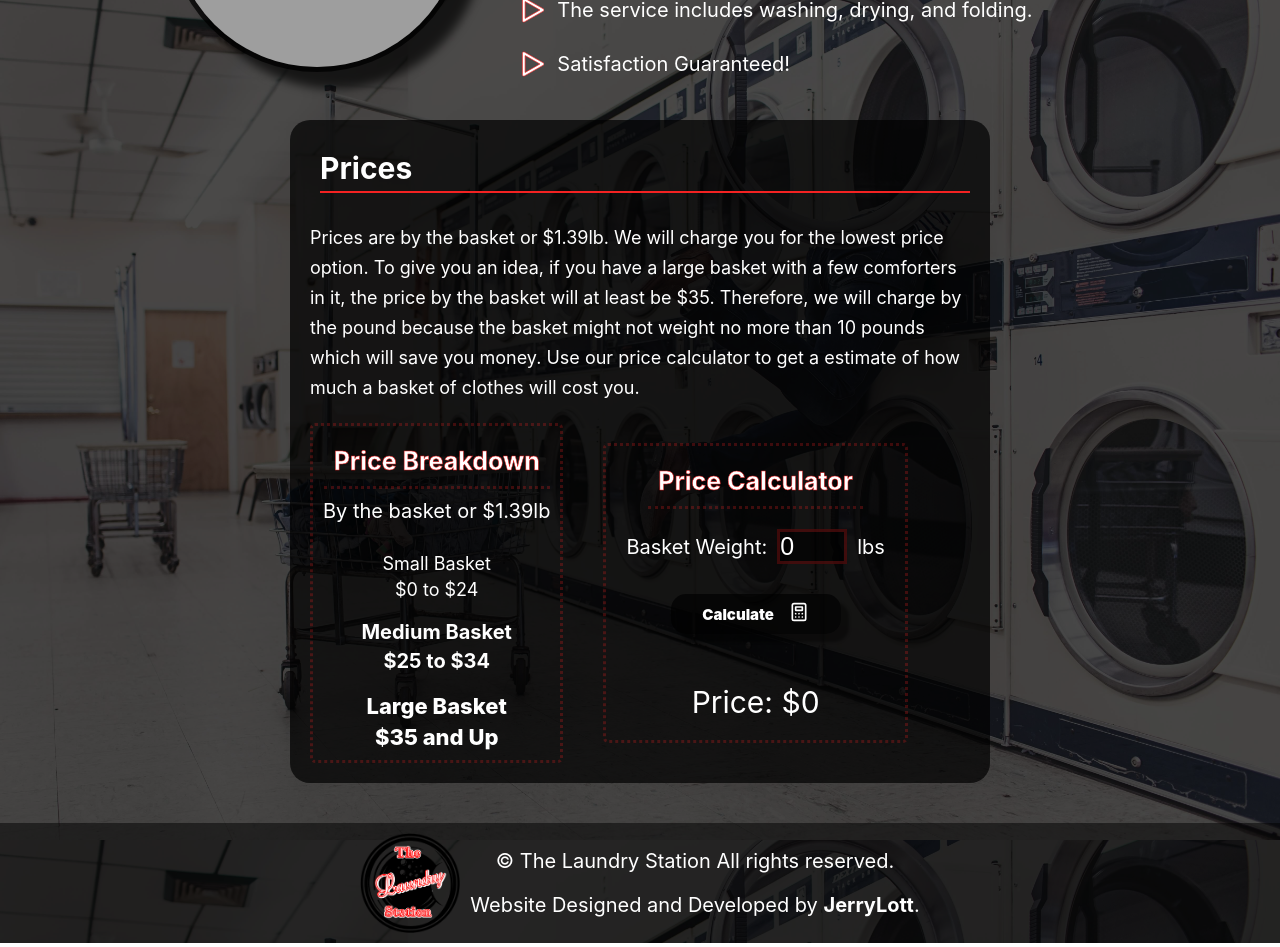
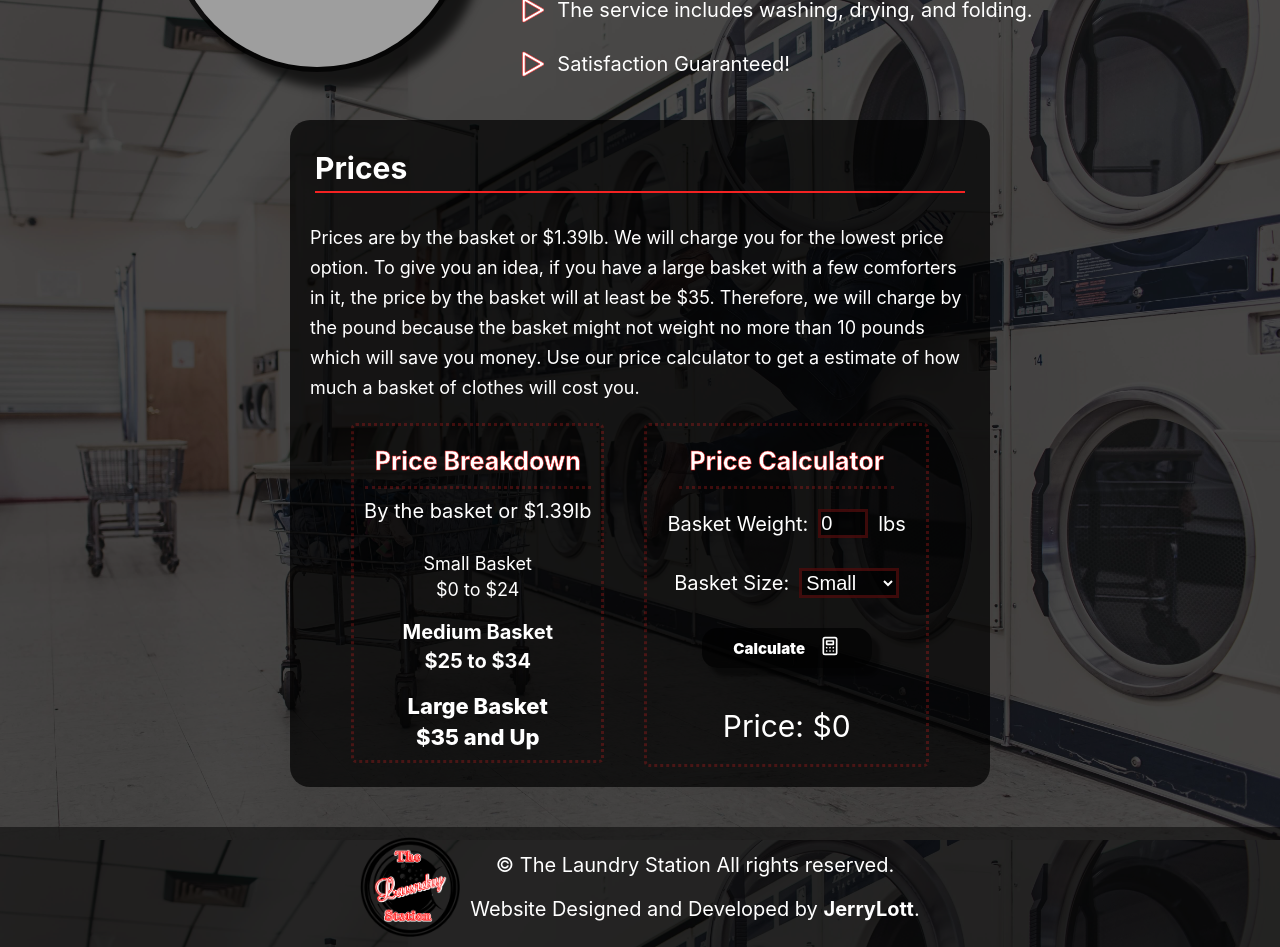
Before and after one commit to lottjerry/the-laundry-station, a React (Create React App) app: page / in a window 1280 px wide. Shown: the part 1720-2667 px from the top of the page. Built offline with nearby package versions, Linux system fonts and the light colour scheme; grey boxes are pictures that could not be loaded.

Commit message:
Added dropdown menu for basket size and styles

```diff
--- a/src/app.css
+++ b/src/app.css
@@ -351,6 +351,7 @@ a {
   align-items: flex-start;
   padding: 0;
   gap: 20px;
+  align-items: center;
   background-color: rgba(0, 0, 0, 0.7);
   border-radius: 20px;
   width: 700px;
@@ -486,9 +487,10 @@ a {
   align-items: flex-start;
   padding: 10px;
   gap: 30px;
+  align-items: center;
 }
 
-.basket__label {
+.basket-weight__label {
   display: flex;
   flex-direction: row;
   justify-content: center;
@@ -498,15 +500,9 @@ a {
   font-size: 20px;
 }
 
-.price {
-  font-size: 30px;
-  align-self: center;
-  margin-top: 20px;
-}
-
-.basket__input {
-  width: 70px;
-  font-size: 25px;
+.basket-weight__input {
+  width: 50px;
+  font-size: 20px;
   background-color: rgba(0, 0, 0, 0.7);
   color: #fff;
   border: 3px solid #f422223d;
@@ -514,8 +510,36 @@ a {
   transition: 0.5s ease-in-out;
 }
 
-.basket__input:focus {
+.basket-weight__input:focus {
   border: 3px solid #f42222;
+}
+
+.basket-select__label {
+  display: flex;
+  flex-direction: row;
+  justify-content: center;
+  align-items: center;
+  padding: 0;
+  gap: 10px;
+  font-size: 20px;
+}
+
+.basket-select__input {
+  width: 100px;
+  font-size: 20px;
+  background-color: rgba(0, 0, 0, 0.7);
+  color: #fff;
+  border: 3px solid #f422223d;
+  outline: none;
+  transition: 0.5s ease-in-out;
+}
+
+.basket-select__input:focus {
+  border: 3px solid #f42222;
+}
+
+.basket-select__input option {
+  background-color: #000;
 }
 
 ::placeholder {
@@ -553,6 +577,11 @@ a {
   line-height: 29px;
 }
 
+.price {
+  font-size: 30px;
+  margin-top: 10px;
+}
+
 body {
   background: linear-gradient(0deg, rgba(0, 0, 0, 0.7), rgba(0, 0, 0, 0.7)), url(/src/assets/img/background.jpg) no-repeat center fixed;
   background-size: cover;
--- a/src/assets/scss/_pricecalculator.scss
+++ b/src/assets/scss/_pricecalculator.scss
@@ -19,22 +19,17 @@
 
 .form {
   @include AutoLayoutColumn(10px, 30px);
+  align-items: center;
 }
 
-.basket__label {
+.basket-weight__label{
   @include AutoLayoutRow(0, 10px);
   font-size: 20px;
 }
 
-.price {
-  font-size: 30px;
-  align-self: center;
-  margin-top: 20px;
-}
-
-.basket__input {
-  width: 70px;
-  font-size: 25px;
+.basket-weight__input{
+  width: 50px;
+  font-size: 20px;
   background-color: $black07-color;
   color: $text-color;
   border: 3px solid #f422223d;
@@ -42,6 +37,29 @@
   transition: 0.5s ease-in-out;
   &:focus {
     border: 3px solid #f42222;
+  }
+}
+
+.basket-select__label {
+  @include AutoLayoutRow(0, 10px);
+  font-size: 20px;
+}
+
+.basket-select__input {
+  width: 100px;
+  font-size: 20px;
+  background-color: $black07-color;
+  color: $text-color;
+  border: 3px solid #f422223d;
+  outline: none;
+  transition: 0.5s ease-in-out;
+
+  &:focus {
+    border: 3px solid #f42222;
+  }
+
+  option {
+    background-color: #000;
   }
 }
 
@@ -71,3 +89,8 @@
   font-size: 15px;
   line-height: 29px;
 }
+
+.price {
+  font-size: 30px;
+  margin-top: 10px;
+}
--- a/src/assets/scss/_services.scss
+++ b/src/assets/scss/_services.scss
@@ -50,6 +50,7 @@
 
 .services__prices {
   @include AutoLayoutColumn(0,20px);
+  align-items: center;
   background-color: $black07-color;
   border-radius: 20px;
   width: 700px;
@@ -72,6 +73,7 @@
 
 .services-prices__breakdown {
   @include AutoLayoutRow(0, 40px);
+
 }
 
 .breakdown__details {
--- a/src/components/PriceCalculator.js
+++ b/src/components/PriceCalculator.js
@@ -4,6 +4,7 @@ import { UilCalculator } from '@iconscout/react-unicons'
 export default function PriceCalculator(){
   const [price, setPrice] = useState(0)
   const[weight, setWeight] = useState(0)
+  const[size, setSize] = useState(0)
 
   const calcPrice = () => {
     let totalPrice = (1.39 * weight).toFixed(2)
@@ -15,9 +16,9 @@ export default function PriceCalculator(){
       <div className="calculator__title">Price Calculator</div>
 
       <div className="form">
-        <label className="basket__label">Basket Weight:
+        <label className="basket-weight__label">Basket Weight:
           <input
-            className="basket__input"
+            className="basket-weight__input"
             type="text"
             placeholder="0"
             maxlength="3"
@@ -26,6 +27,14 @@ export default function PriceCalculator(){
             onChange={e => setWeight(e.target.value)}
           />
           lbs
+        </label>
+        <label className="basket-select__label">
+          Basket Size:
+          <select value={size} onChange={e => setSize(e.target.value)}className="basket-select__input">
+            <option value="24">Small</option>
+            <option value="34">Medium</option>
+            <option value="35">Large</option>
+          </select>
         </label>
         <div className="button" onClick={calcPrice}>
             <div className="button__text">Calculate</div>
```
